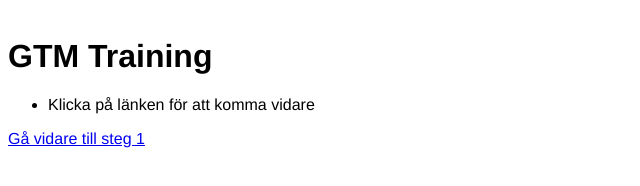
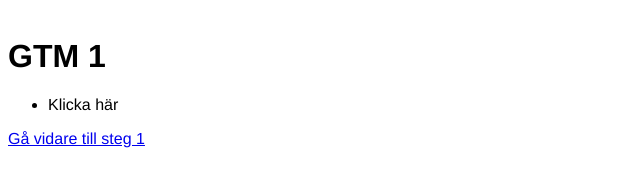
Before and after one commit to sandraclarakarlsson/Sandra, a plain HTML site: page index.html in a window 1280 px wide. Shown: the whole page, without its empty margins (0-640 px from the left). Drawn offline with Linux system fonts and the light colour scheme.

Commit message:
Update index.html

```diff
--- a/index.html
+++ b/index.html
@@ -2,7 +2,7 @@
 	<head>
 
 	<meta charset="utf-8"/>
-		<title>GTM Training</title>
+		<title>GTM Tenta</title>
 
 <style>
 body {
@@ -39,10 +39,10 @@ j=d.createElement(s),dl=l!='dataLayer'?'&l='+l:'';j.async=true;j.src=
 height="0" width="0" style="display:none;visibility:hidden"></iframe></noscript>
 <!-- End Google Tag Manager (noscript) -->
 
-	<h1>GTM Training</h1>
+	<h1>GTM 1</h1>
 
 		<ul>
-  			<li>Klicka på länken för att komma vidare</li>
+  			<li>Klicka här</li>
 		</ul>
 
 
```
